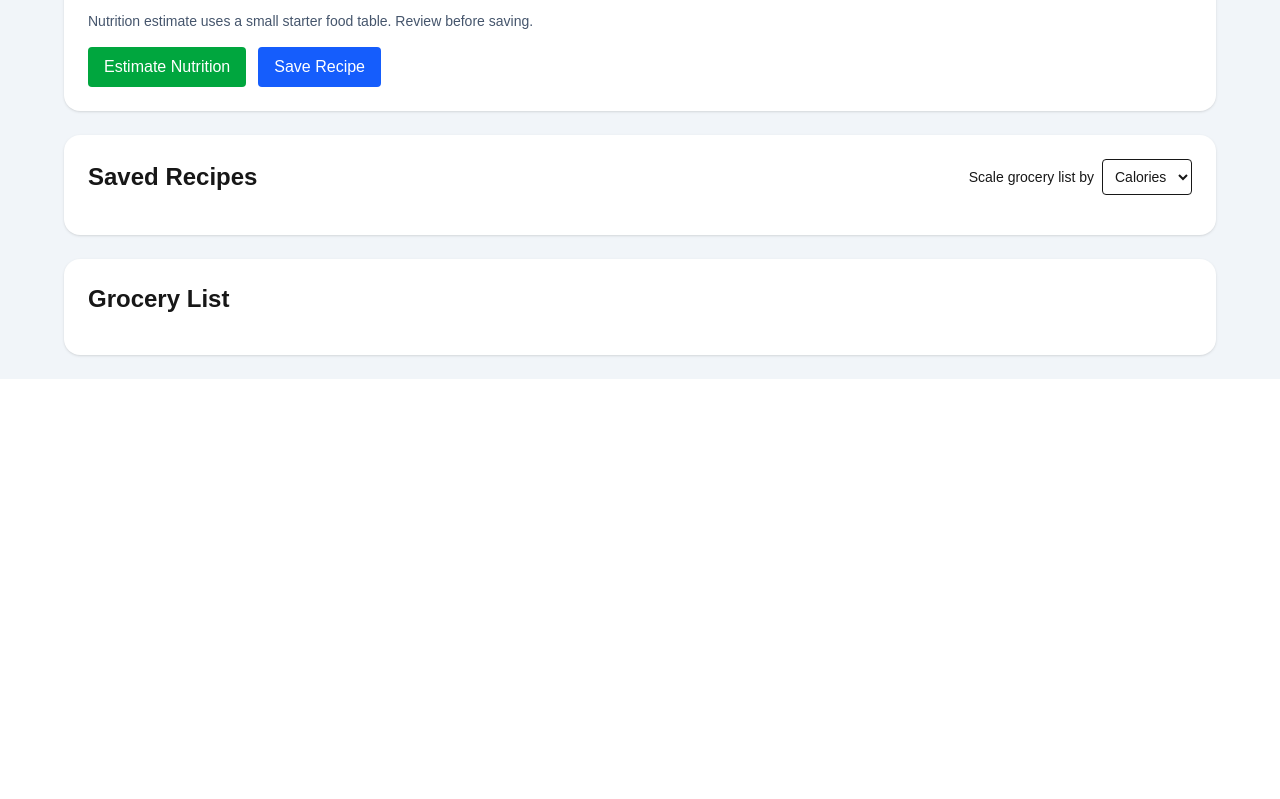
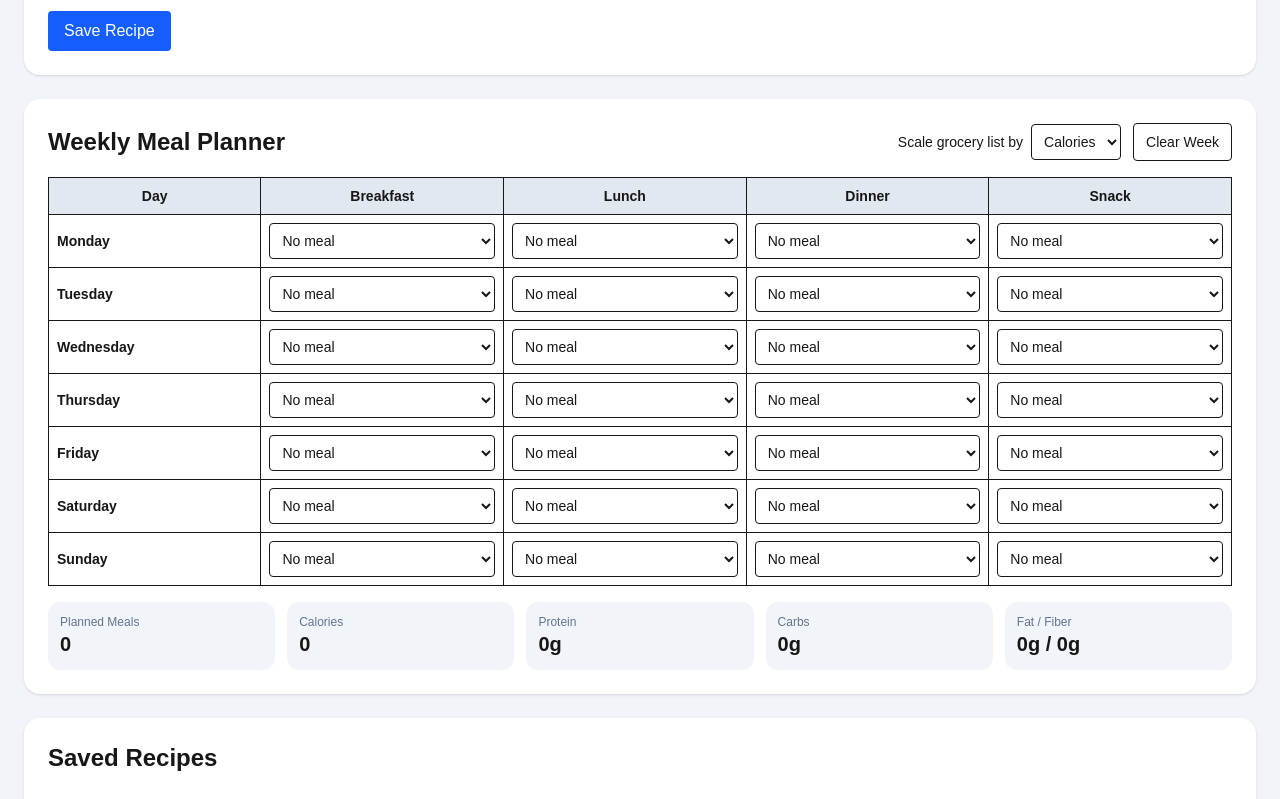
Before and after one commit to kysmith228/recipe-planner, a Next.js app: page / in a window 1280 px wide. Shown: the part 1080-1879 px from the top of the page. Before the commit the page ends 1459 px from the top, so only its background shows below. Built offline with nearby package versions, Linux system fonts and the light colour scheme.

Commit message:
Add weekly meal planner

```diff
--- a/app/page.tsx
+++ b/app/page.tsx
@@ -33,15 +33,15 @@ type Recipe = {
   ingredients: Ingredient[];
 };
 
-type NutritionEstimate = {
-  calories: number;
-  protein: number;
-  fat: number;
-  carbs: number;
-  fiber: number;
-};
+type MealSlot = "Breakfast" | "Lunch" | "Dinner" | "Snack";
 
-const STORAGE_KEY = "recipe-planner-phase-1-estimator-v1";
+type MealPlan = Record<string, Record<MealSlot, number | "">>;
+
+const STORAGE_KEY = "recipe-planner-phase-2-v1";
+const OLD_STORAGE_KEY = "recipe-planner-phase-1-v1";
+
+const days = ["Monday", "Tuesday", "Wednesday", "Thursday", "Friday", "Saturday", "Sunday"];
+const mealSlots: MealSlot[] = ["Breakfast", "Lunch", "Dinner", "Snack"];
 
 const defaultFamily: FamilyMember[] = [
   { id: 1, name: "Kyle", mealCalories: 700, mealProtein: 60, mealFat: 25, mealCarbs: 70, mealFiber: 10 },
@@ -62,26 +62,17 @@ const grocerySections = [
   "Other",
 ];
 
-const nutritionPerUnit: Record<string, NutritionEstimate> = {
-  "chicken breast": { calories: 748, protein: 139, fat: 16, carbs: 0, fiber: 0 },
-  chicken: { calories: 748, protein: 139, fat: 16, carbs: 0, fiber: 0 },
-  "ground beef": { calories: 1152, protein: 104, fat: 80, carbs: 0, fiber: 0 },
-  beef: { calories: 1152, protein: 104, fat: 80, carbs: 0, fiber: 0 },
-  "ground turkey": { calories: 676, protein: 88, fat: 36, carbs: 0, fiber: 0 },
-  turkey: { calories: 676, protein: 88, fat: 36, carbs: 0, fiber: 0 },
-  rice: { calories: 205, protein: 4, fat: 0, carbs: 45, fiber: 1 },
-  pasta: { calories: 200, protein: 7, fat: 1, carbs: 42, fiber: 2 },
-  tortilla: { calories: 140, protein: 4, fat: 4, carbs: 24, fiber: 2 },
-  tortillas: { calories: 140, protein: 4, fat: 4, carbs: 24, fiber: 2 },
-  salsa: { calories: 70, protein: 2, fat: 0, carbs: 14, fiber: 3 },
-  cheese: { calories: 455, protein: 28, fat: 37, carbs: 4, fiber: 0 },
-  broccoli: { calories: 154, protein: 13, fat: 2, carbs: 31, fiber: 12 },
-  lettuce: { calories: 10, protein: 1, fat: 0, carbs: 2, fiber: 1 },
-  beans: { calories: 227, protein: 15, fat: 1, carbs: 41, fiber: 15 },
-  "black beans": { calories: 227, protein: 15, fat: 1, carbs: 41, fiber: 15 },
-  "olive oil": { calories: 119, protein: 0, fat: 14, carbs: 0, fiber: 0 },
-  oil: { calories: 119, protein: 0, fat: 14, carbs: 0, fiber: 0 },
+function createEmptyMealPlan(): MealPlan {
+  return days.reduce((plan, day) => {
+    plan[day] = {
+      Breakfast: "",
+      Lunch: "",
+      Dinner: "",
+      Snack: "",
     };
+    return plan;
+  }, {} as MealPlan);
+}
 
 function sectionForItem(item: string) {
   const value = item.toLowerCase();
@@ -123,24 +114,6 @@ function parseIngredientLine(line: string): Ingredient {
   };
 }
 
-function findNutritionMatch(item: string) {
-  const lowered = item.toLowerCase();
-  const key = Object.keys(nutritionPerUnit).find((food) => lowered.includes(food));
-  return key ? nutritionPerUnit[key] : null;
-}
-
-function unitMultiplier(unit: string) {
-  const normalized = unit.toLowerCase();
-
-  if (["lb", "lbs", "pound", "pounds"].includes(normalized)) return 1;
-  if (["cup", "cups"].includes(normalized)) return 1;
-  if (["tbsp", "tablespoon", "tablespoons"].includes(normalized)) return 1;
-  if (["each", "ea", "ct", "count"].includes(normalized)) return 1;
-  if (["oz", "ounce", "ounces"].includes(normalized)) return 1 / 16;
-
-  return 1;
-}
-
 function blankRecipe(): Recipe {
   return {
     id: 0,
@@ -164,21 +137,22 @@ export default function Home() {
   const [recipeForm, setRecipeForm] = useState<Recipe>(blankRecipe());
   const [ingredientsText, setIngredientsText] = useState("1 lb chicken breast\n8 each tortillas\n1 cup salsa");
   const [scaleBy, setScaleBy] = useState<"calories" | "protein">("calories");
-  const [estimateMessage, setEstimateMessage] = useState("Nutrition estimate uses a small starter food table. Review before saving.");
+  const [mealPlan, setMealPlan] = useState<MealPlan>(createEmptyMealPlan());
 
   useEffect(() => {
-    const saved = localStorage.getItem(STORAGE_KEY);
+    const saved = localStorage.getItem(STORAGE_KEY) || localStorage.getItem(OLD_STORAGE_KEY);
     if (!saved) return;
 
     const parsed = JSON.parse(saved);
     setFamily(parsed.family || defaultFamily);
     setRecipes(parsed.recipes || []);
     setScaleBy(parsed.scaleBy || "calories");
+    setMealPlan(parsed.mealPlan || createEmptyMealPlan());
   }, []);
 
   useEffect(() => {
-    localStorage.setItem(STORAGE_KEY, JSON.stringify({ family, recipes, scaleBy }));
-  }, [family, recipes, scaleBy]);
+    localStorage.setItem(STORAGE_KEY, JSON.stringify({ family, recipes, scaleBy, mealPlan }));
+  }, [family, recipes, scaleBy, mealPlan]);
 
   function updateFamily(id: number, field: keyof FamilyMember, value: string) {
     setFamily((current) =>
@@ -195,52 +169,6 @@ export default function Home() {
       ...current,
       [field]: ["name", "category", "tags"].includes(field) ? value : Number(value),
     }));
-  }
-
-  function estimateNutrition() {
-    const ingredients = ingredientsText
-      .split("\n")
-      .map((line) => line.trim())
-      .filter(Boolean)
-      .map(parseIngredientLine);
-
-    const missing: string[] = [];
-
-    const total = ingredients.reduce<NutritionEstimate>(
-      (sum, ingredient) => {
-        const match = findNutritionMatch(ingredient.item);
-        if (!match) {
-          missing.push(ingredient.item);
-          return sum;
-        }
-
-        const multiplier = ingredient.qty * unitMultiplier(ingredient.unit);
-        sum.calories += match.calories * multiplier;
-        sum.protein += match.protein * multiplier;
-        sum.fat += match.fat * multiplier;
-        sum.carbs += match.carbs * multiplier;
-        sum.fiber += match.fiber * multiplier;
-        return sum;
-      },
-      { calories: 0, protein: 0, fat: 0, carbs: 0, fiber: 0 }
-    );
-
-    const divisor = recipeForm.servings || 1;
-
-    setRecipeForm((current) => ({
-      ...current,
-      calories: Math.round(total.calories / divisor),
-      protein: Math.round(total.protein / divisor),
-      fat: Math.round(total.fat / divisor),
-      carbs: Math.round(total.carbs / divisor),
-      fiber: Math.round(total.fiber / divisor),
-    }));
-
-    if (missing.length > 0) {
-      setEstimateMessage(`Estimated using known foods. Not matched: ${missing.join(", ")}`);
-    } else {
-      setEstimateMessage("Estimated nutrition populated. Review before saving.");
-    }
   }
 
   function saveRecipe() {
@@ -277,6 +205,18 @@ export default function Home() {
 
   function deleteRecipe(id: number) {
     setRecipes((current) => current.filter((recipe) => recipe.id !== id));
+
+    setMealPlan((current) => {
+      const next = { ...current };
+      days.forEach((day) => {
+        next[day] = { ...next[day] };
+        mealSlots.forEach((slot) => {
+          if (next[day][slot] === id) next[day][slot] = "";
+        });
+      });
+      return next;
+    });
+
     if (editingRecipeId === id) {
       setEditingRecipeId(null);
       setRecipeForm(blankRecipe());
@@ -289,6 +229,51 @@ export default function Home() {
     setIngredientsText("1 lb chicken breast\n8 each tortillas\n1 cup salsa");
   }
 
+  function updateMealPlan(day: string, slot: MealSlot, recipeId: string) {
+    setMealPlan((current) => ({
+      ...current,
+      [day]: {
+        ...current[day],
+        [slot]: recipeId ? Number(recipeId) : "",
+      },
+    }));
+  }
+
+  function clearMealPlan() {
+    setMealPlan(createEmptyMealPlan());
+  }
+
+  const plannedRecipeIds = useMemo(() => {
+    return days.flatMap((day) => mealSlots.map((slot) => mealPlan[day]?.[slot])).filter(Boolean) as number[];
+  }, [mealPlan]);
+
+  const plannedMealCount = plannedRecipeIds.length;
+
+  const weeklyMacroTotals = useMemo(() => {
+    return plannedRecipeIds.reduce(
+      (totals, recipeId) => {
+        const recipe = recipes.find((item) => item.id === recipeId);
+        if (!recipe) return totals;
+
+        const target = family.reduce(
+          (sum, person) => sum + (scaleBy === "protein" ? person.mealProtein : person.mealCalories),
+          0
+        );
+
+        const recipeTarget = scaleBy === "protein" ? recipe.protein : recipe.calories;
+        const servingsNeeded = recipeTarget > 0 ? target / recipeTarget : family.length;
+
+        totals.calories += recipe.calories * servingsNeeded;
+        totals.protein += recipe.protein * servingsNeeded;
+        totals.fat += recipe.fat * servingsNeeded;
+        totals.carbs += recipe.carbs * servingsNeeded;
+        totals.fiber += recipe.fiber * servingsNeeded;
+        return totals;
+      },
+      { calories: 0, protein: 0, fat: 0, carbs: 0, fiber: 0 }
+    );
+  }, [plannedRecipeIds, recipes, family, scaleBy]);
+
   const groceryList = useMemo(() => {
     const target = family.reduce(
       (sum, person) => sum + (scaleBy === "protein" ? person.mealProtein : person.mealCalories),
@@ -297,7 +282,10 @@ export default function Home() {
 
     const list: Record<string, { qty: number; unit: string; section: string }> = {};
 
-    recipes.forEach((recipe) => {
+    plannedRecipeIds.forEach((recipeId) => {
+      const recipe = recipes.find((item) => item.id === recipeId);
+      if (!recipe) return;
+
       const recipeTarget = scaleBy === "protein" ? recipe.protein : recipe.calories;
       const servingsNeeded = recipeTarget > 0 ? target / recipeTarget : family.length;
       const scale = servingsNeeded / recipe.servings;
@@ -316,11 +304,11 @@ export default function Home() {
     return Object.entries(list)
       .map(([key, value]) => ({ item: key.split("|")[0], ...value }))
       .sort((a, b) => a.section.localeCompare(b.section) || a.item.localeCompare(b.item));
-  }, [family, recipes, scaleBy]);
+  }, [family, recipes, scaleBy, plannedRecipeIds]);
 
   return (
     <main className="min-h-screen bg-slate-100 p-4 md:p-6">
-      <div className="mx-auto max-w-6xl space-y-6">
+      <div className="mx-auto max-w-7xl space-y-6">
         <h1 className="text-3xl font-bold md:text-4xl">Recipe Macro Grocery Planner</h1>
 
         <section className="rounded-2xl bg-white p-4 shadow md:p-6">
@@ -394,12 +382,7 @@ export default function Home() {
               <textarea className="min-h-32 w-full rounded border p-2" value={ingredientsText} onChange={(e) => setIngredientsText(e.target.value)} placeholder="One ingredient per line, example: 1 lb chicken breast" />
             </label>
 
-            <p className="text-sm text-slate-600 md:col-span-2">{estimateMessage}</p>
-
             <div className="flex flex-wrap gap-3 md:col-span-2">
-              <button onClick={estimateNutrition} className="rounded bg-green-600 px-4 py-2 text-white">
-                Estimate Nutrition
-              </button>
               <button onClick={saveRecipe} className="rounded bg-blue-600 px-4 py-2 text-white">
                 {editingRecipeId ? "Update Recipe" : "Save Recipe"}
               </button>
@@ -414,7 +397,8 @@ export default function Home() {
 
         <section className="rounded-2xl bg-white p-4 shadow md:p-6">
           <div className="mb-4 flex flex-col gap-3 md:flex-row md:items-center md:justify-between">
-            <h2 className="text-2xl font-semibold">Saved Recipes</h2>
+            <h2 className="text-2xl font-semibold">Weekly Meal Planner</h2>
+            <div className="flex flex-wrap items-center gap-3">
               <label className="text-sm font-medium">
                 Scale grocery list by
                 <select className="ml-2 rounded border p-2" value={scaleBy} onChange={(e) => setScaleBy(e.target.value as "calories" | "protein")}>
@@ -422,8 +406,72 @@ export default function Home() {
                   <option value="protein">Protein</option>
                 </select>
               </label>
+              <button onClick={clearMealPlan} className="rounded border px-3 py-2 text-sm">Clear Week</button>
+            </div>
           </div>
 
+          <div className="overflow-x-auto">
+            <table className="w-full min-w-[900px] border text-sm">
+              <thead className="bg-slate-200">
+                <tr>
+                  <th className="border p-2">Day</th>
+                  {mealSlots.map((slot) => (
+                    <th key={slot} className="border p-2">{slot}</th>
+                  ))}
+                </tr>
+              </thead>
+              <tbody>
+                {days.map((day) => (
+                  <tr key={day}>
+                    <td className="border p-2 font-semibold">{day}</td>
+                    {mealSlots.map((slot) => (
+                      <td key={slot} className="border p-2">
+                        <select
+                          className="w-full rounded border p-2"
+                          value={mealPlan[day]?.[slot] || ""}
+                          onChange={(e) => updateMealPlan(day, slot, e.target.value)}
+                        >
+                          <option value="">No meal</option>
+                          {recipes
+                            .filter((recipe) => slot === "Snack" || recipe.category === slot || recipe.category === "Dinner")
+                            .map((recipe) => (
+                              <option key={recipe.id} value={recipe.id}>{recipe.name}</option>
+                            ))}
+                        </select>
+                      </td>
+                    ))}
+                  </tr>
+                ))}
+              </tbody>
+            </table>
+          </div>
+
+          <div className="mt-4 grid gap-3 md:grid-cols-5">
+            <div className="rounded-xl bg-slate-100 p-3">
+              <div className="text-xs text-slate-500">Planned Meals</div>
+              <div className="text-xl font-semibold">{plannedMealCount}</div>
+            </div>
+            <div className="rounded-xl bg-slate-100 p-3">
+              <div className="text-xs text-slate-500">Calories</div>
+              <div className="text-xl font-semibold">{Math.round(weeklyMacroTotals.calories)}</div>
+            </div>
+            <div className="rounded-xl bg-slate-100 p-3">
+              <div className="text-xs text-slate-500">Protein</div>
+              <div className="text-xl font-semibold">{Math.round(weeklyMacroTotals.protein)}g</div>
+            </div>
+            <div className="rounded-xl bg-slate-100 p-3">
+              <div className="text-xs text-slate-500">Carbs</div>
+              <div className="text-xl font-semibold">{Math.round(weeklyMacroTotals.carbs)}g</div>
+            </div>
+            <div className="rounded-xl bg-slate-100 p-3">
+              <div className="text-xs text-slate-500">Fat / Fiber</div>
+              <div className="text-xl font-semibold">{Math.round(weeklyMacroTotals.fat)}g / {Math.round(weeklyMacroTotals.fiber)}g</div>
+            </div>
+          </div>
+        </section>
+
+        <section className="rounded-2xl bg-white p-4 shadow md:p-6">
+          <h2 className="mb-4 text-2xl font-semibold">Saved Recipes</h2>
           <div className="space-y-3">
             {recipes.map((recipe) => (
               <div key={recipe.id} className="rounded border p-3">
@@ -448,7 +496,12 @@ export default function Home() {
         </section>
 
         <section className="rounded-2xl bg-white p-4 shadow md:p-6">
-          <h2 className="mb-4 text-2xl font-semibold">Grocery List</h2>
+          <h2 className="mb-1 text-2xl font-semibold">Grocery List For This Week</h2>
+          <p className="mb-4 text-sm text-slate-600">Only recipes assigned in the weekly meal planner are included.</p>
+
+          {plannedMealCount === 0 ? (
+            <div className="rounded border border-dashed p-4 text-slate-500">Add recipes to the weekly meal planner to generate a grocery list.</div>
+          ) : (
             <div className="space-y-4">
               {grocerySections.map((section) => {
                 const items = groceryList.filter((item) => item.section === section);
@@ -469,6 +522,7 @@ export default function Home() {
                 );
               })}
             </div>
+          )}
         </section>
       </div>
     </main>
```
Lines whose indentation alone changed are shown as unchanged.
